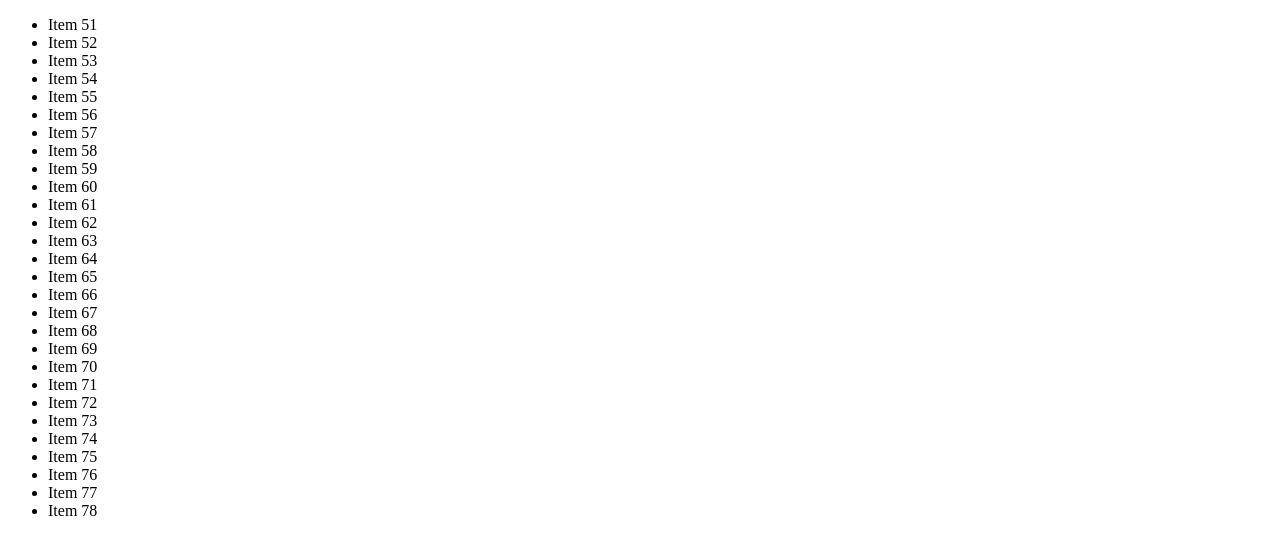
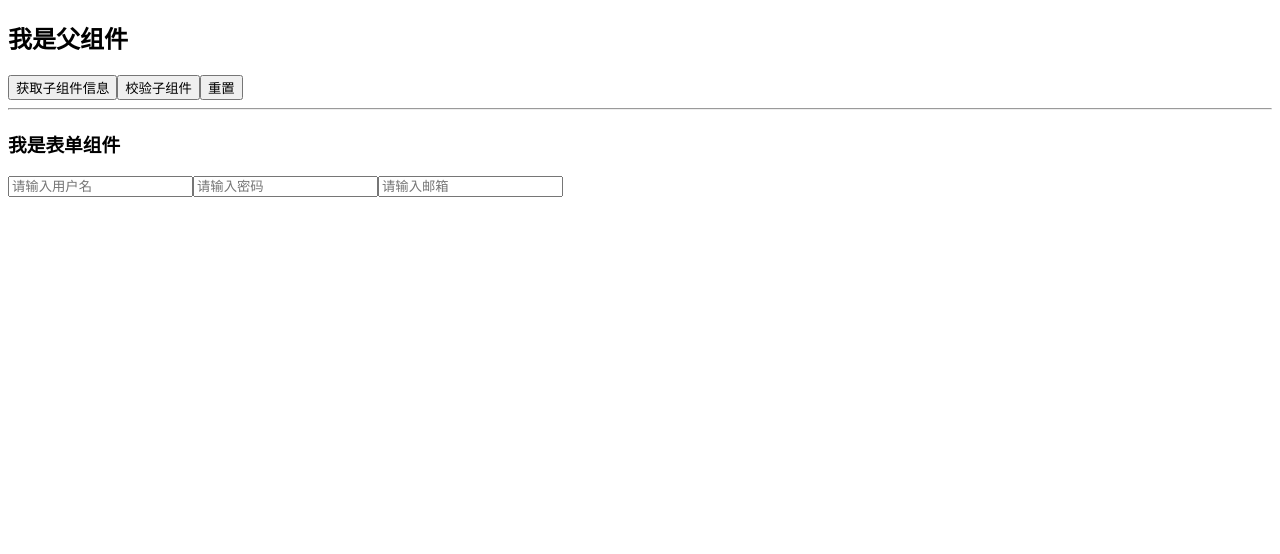
Before and after one commit to XavierElco/JS-Learn, a React (Vite) app in the folder react/react-basic/react-demo/: page / in a window 1280 px wide. Shown: the top 554 px of the page. Built offline with nearby package versions, Linux system fonts and the light colour scheme.

Commit message:
useImperativeHandler

```diff
--- a/react/react-basic/react-demo/src/App.tsx
+++ b/react/react-basic/react-demo/src/App.tsx
@@ -1,17 +1,69 @@
-import React, { useLayoutEffect, useEffect, useRef } from 'react';
-import './App.css';
+import React, { useRef, useState, useImperativeHandle } from 'react';
+
+interface ChildRef {
+  name: string
+  validate: () => string | true
+  reset: () => void
+}
+
+const Child = ({ ref }: { ref: React.Ref<ChildRef> }) => {
+  const [form, setForm] = useState({
+    username: '',
+    password: '',
+    email: ''
+  })
+  const validate = () => {
+    if (!form.username) {
+      return '用户名不能为空'
+    }
+    if (!form.password) {
+      return '密码不能为空'
+    }
+    if (!form.email) {
+      return '邮箱不能为空'
+    }
+    return true
+  }
+  const reset = () => {
+    setForm({
+      username: '',
+      password: '',
+      email: ''
+    })
+  }
+  useImperativeHandle(ref, () => {
+    return {
+      name: 'child',
+      validate: validate,
+      reset: reset
+    }
+  })
+  return <div style={{ marginTop: '20px' }}>
+    <h3>我是表单组件</h3>
+    <input value={form.username} onChange={(e) => setForm({ ...form, username: e.target.value })} placeholder='请输入用户名' type="text" />
+    <input value={form.password} onChange={(e) => setForm({ ...form, password: e.target.value })} placeholder='请输入密码' type="text" />
+    <input value={form.email} onChange={(e) => setForm({ ...form, email: e.target.value })} placeholder='请输入邮箱' type="text" />
+  </div>
+}
+
 function App() {
-  useLayoutEffect(() => {
-    const list = document.getElementById('list') as HTMLUListElement;
-    list.scrollTop = 900
-  }, [])
-
+  const childRef = useRef<ChildRef>(null)
+  const showRefInfo = () => {
+    console.log(childRef.current)
+  }
+  const submit = () => {
+    const res = childRef.current?.validate()
+    console.log(res)
+  }
   return (
-    <ul id='list' style={{height: '500px', overflowY:'scroll'}}>
-      {Array.from({ length:500 }, (_, i) => (
-        <li key={i}>Item {i + 1}</li>
-      ))}
-    </ul>
+    <div>
+      <h2>我是父组件</h2>
+      <button onClick={showRefInfo}>获取子组件信息</button>
+      <button onClick={() => submit()}>校验子组件</button>
+      <button onClick={() => childRef.current?.reset()}>重置</button>
+      <hr />
+      <Child ref={childRef}></Child>
+    </div>
   );
 }
 
```
